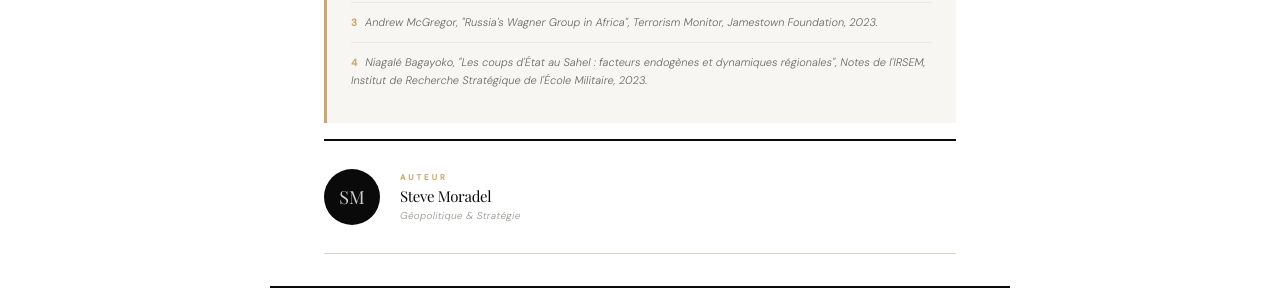
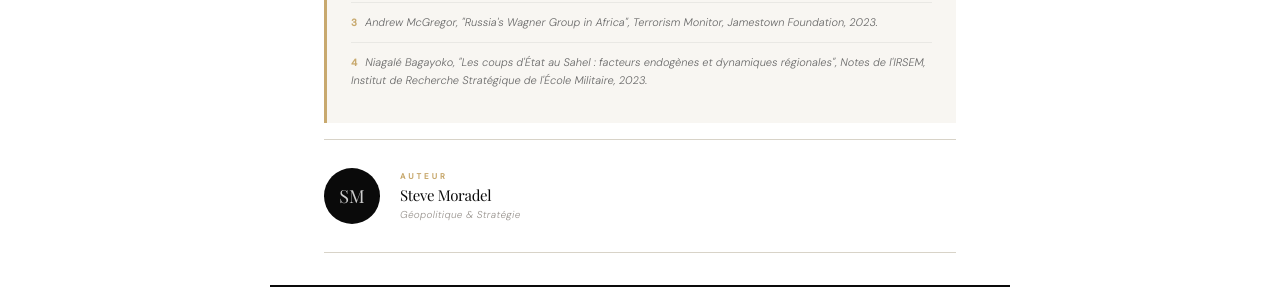
Before and after one commit to SteveMrld/Prisme, a Next.js app: page /articles/afrique in a window 1280 px wide. Shown: the part 5900-6204 px from the top of the page. Built offline with nearby package versions, Linux system fonts and the light colour scheme; no server answers; a web font is replaced by a local one.

Commit message:
fix: authorSignature border-top 2px encre → 1px bord sur tous les articles

```diff
--- a/components/ArticleLayout.module.css
+++ b/components/ArticleLayout.module.css
@@ -254,7 +254,7 @@
   gap: 20px;
   margin-top: 16px;
   padding: 28px 0;
-  border-top: 2px solid var(--encre);
+  border-top: 1px solid var(--bord);
   border-bottom: 1px solid var(--bord);
 }
 
```
